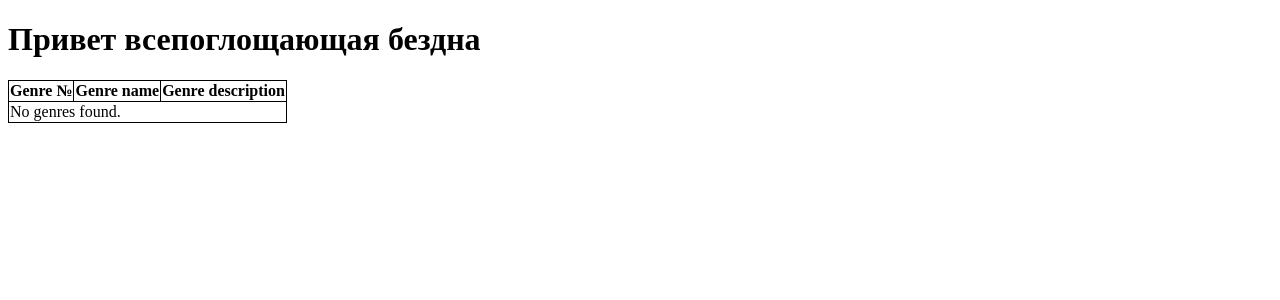
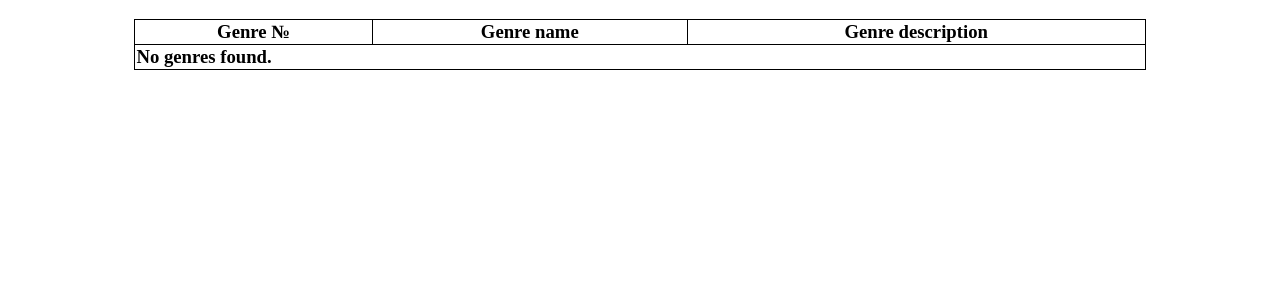
Before and after one commit to SergeyDeryabin19/shop_proj, a Django app: page /genres.html in a window 1280 px wide. Shown: the top 300 px of the page. Run offline with Django 4.2, Linux system fonts and the light colour scheme; data that the repository does not hold is empty.

Commit message:
new page genres redact

```diff
--- a/src/directories/templates/book_parametrs/genres.html
+++ b/src/directories/templates/book_parametrs/genres.html
@@ -7,8 +7,8 @@
     <title>Document</title>
 </head>
 <body>
-    <h1>Привет всепоглощающая бездна</h1>
-    <table style="border-collapse: collapse;">
+    <h3>
+        <table style="border-collapse: collapse;width: 80%;margin: 0 auto;">
             <thead>
               <tr>
                 <th style="border: 1px solid black;">Genre №</th>
@@ -30,5 +30,6 @@
               {% endfor %}
             </tbody>
           </table>
+    </h3>
 </body>
 </html>
```
Lines whose indentation alone changed are shown as unchanged.
